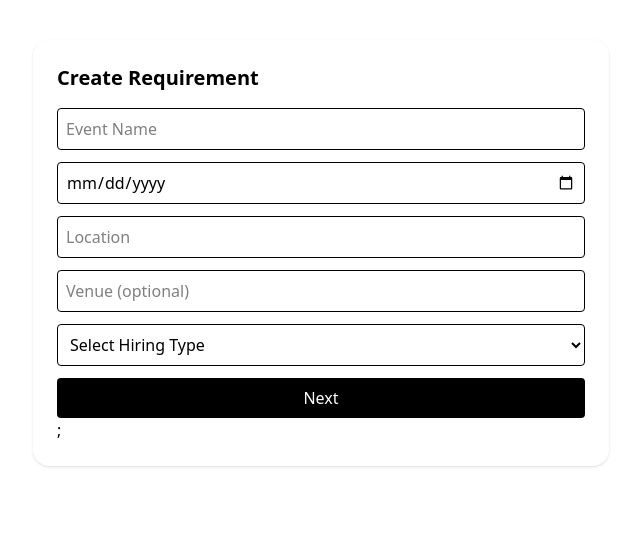
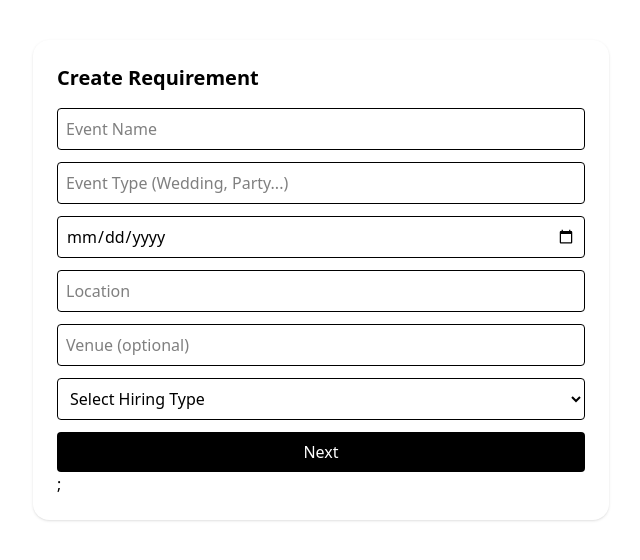
Before and after one commit to Harishprajapat/gopratle-assignment, a Next.js app in the folder frontend/: page / in a window 1280 px wide. Shown: the top 560 px of the page, without its empty margins (319-959 px from the left). Built offline with nearby package versions, Linux system fonts and the light colour scheme.

Commit message:
feat: implement step 1 event basics UI

```diff
--- a/frontend/components/MultiStepForm.jsx
+++ b/frontend/components/MultiStepForm.jsx
@@ -32,7 +32,14 @@ return(
         onChange={handleChange}
         />
 
-       <input
+         <input
+            name="eventType"
+            placeholder="Event Type (Wedding, Party...)"
+            className="w-full border p-2 rounded"
+            onChange={handleChange}
+          />
+
+          <input
             type="date"
             name="date"
             className="w-full border p-2 rounded"
```
